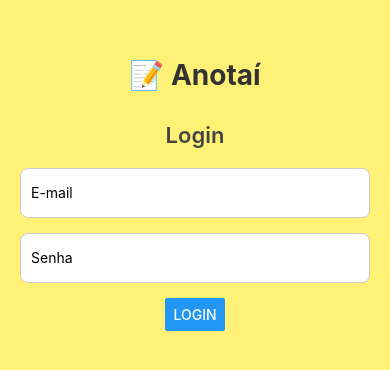
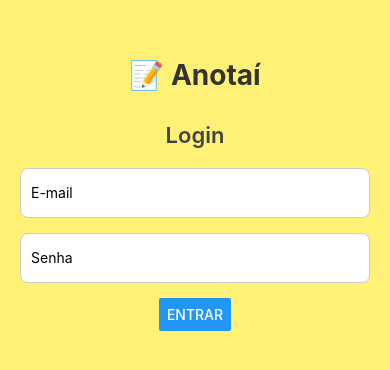
Before and after one commit to jfxrias/trabalhoReactNative-Integra-oDeAPI-e-Build, a React Native app: screen /Main in a window 390 px wide. Shown: the part 228-598 px from the top of the page. Built offline with nearby package versions, Linux system fonts and the light colour scheme; no server answers.

Commit message:
Ajustes na traducao Pagina de Login

```diff
--- a/src/components/i18InglesPortuguesEspanhol.tsx
+++ b/src/components/i18InglesPortuguesEspanhol.tsx
@@ -123,7 +123,7 @@ const resources = {
 
       email: "Email",
       senha: "Password",
-      entrar: "Login",
+      entrar: "Enter",
       error: "Error",
       emailRequired: "Email is required.",
       invalidEmail: "Enter a valid email (must contain @).",
--- a/src/screens/Login/LoginScreen.tsx
+++ b/src/screens/Login/LoginScreen.tsx
@@ -75,7 +75,7 @@ export default function LoginScreen() {
         value={senha}
         onChangeText={setSenha}
       />
-      <Button title={t("login")} onPress={handleLogin} />
+      <Button title={t("entrar")} onPress={handleLogin} />
     </View>
   );
 }
```
